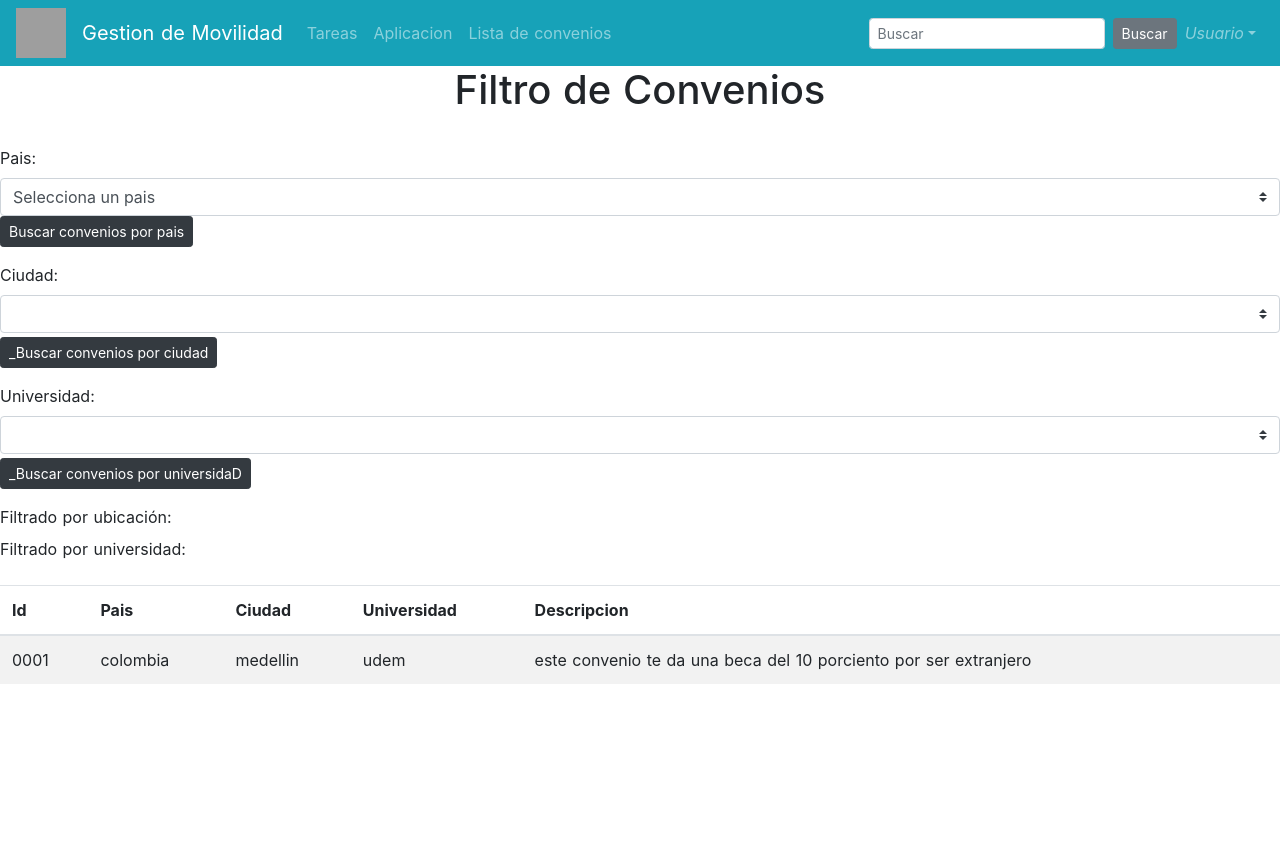
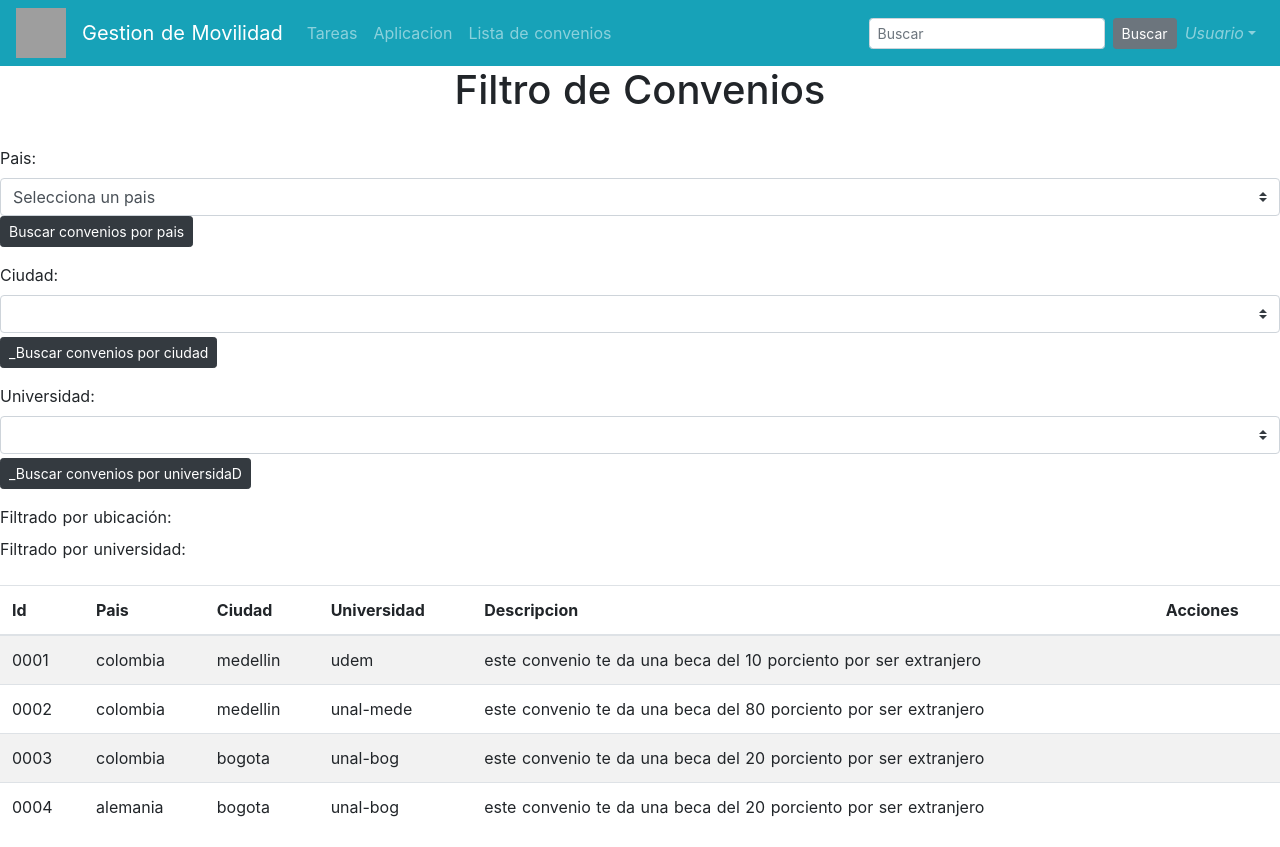
Before and after one commit to EstivenCano/proyecto_web, a Nuxt app: page /listaFiltrada in a window 1280 px wide. Before the commit the page ends 800 px from the top, so only its background shows below. Built offline with nearby package versions, Linux system fonts and the light colour scheme; grey boxes are pictures that could not be loaded.

Commit message:
correcion listado

```diff
--- a/package.json
+++ b/package.json
@@ -14,7 +14,8 @@
     "bootstrap": "^4.1.3",
     "bootstrap-vue": "^2.0.0",
     "npx": "^10.2.2",
-    "nuxt": "^2.11.0"
+    "nuxt": "^2.11.0",
+    "veu": "^1.0.1"
   },
   "devDependencies": {}
 }
--- a/pages/listaFiltrada.vue
+++ b/pages/listaFiltrada.vue
@@ -15,13 +15,21 @@
 
         <b-form-group id="input-group-2" label="Ciudad:" label-for="input-2">
           <b-form-select v-model="selected1" class="mb-1">
-            <b-form-select-option-group label="Ciudades de colombia">
-              <b-form-select-option :value=" 'colombia/medellin' ">Medellín</b-form-select-option>
-              <b-form-select-option :value=" 'colombia/bogota' ">Bogotá</b-form-select-option>
+            <b-form-select-option-group label="Universidades ubicadas en Colombia-Medellín">
+                    <b-form-select-option :value=" 'udem' ">Universidad de Medellín</b-form-select-option>
+                    <b-form-select-option :value=" 'unal-mede' ">Universidad Nacional de Medellín</b-form-select-option>
                 </b-form-select-option-group>
-            <b-form-select-option-group label="Ciudades de alemania">
-              <b-form-select-option :value=" 'alemania/munich' ">Múnich</b-form-select-option>
-              <b-form-select-option :value=" 'alemania/berlin' ">Berlín</b-form-select-option>
+                <b-form-select-option-group label="Universidades ubicadas en Colombia-Bogota">
+                    <b-form-select-option :value=" 'unal-bog' ">Universidad Nacional de Bogota</b-form-select-option>
+                    <b-form-select-option :value=" 'uniandes' ">Universidad de los Andes</b-form-select-option>
+                </b-form-select-option-group>
+                <b-form-select-option-group label="Universidades ubicadas en Alemania-Múnich">
+                    <b-form-select-option :value=" 'munich-uoas' ">Munich university of applied sciences</b-form-select-option>
+                    <b-form-select-option :value=" 'munich-university' ">Universidad de munich</b-form-select-option>
+                </b-form-select-option-group>
+                <b-form-select-option-group label="Universidades ubicadas en Alemania-Berlín">
+                    <b-form-select-option :value=" 'berlin-tu' ">Tu Berlín</b-form-select-option>
+                    <b-form-select-option :value=" 'berlin-ulb' ">Universidad libre de Berlín</b-form-select-option>
                 </b-form-select-option-group>
           </b-form-select>
           <b-button size="sm" @click="listarConveniosCiudad(selected1)" variant="dark">_Buscar convenios por ciudad</b-button>
@@ -84,9 +92,33 @@ export default {
             pais: "colombia",
             ciudad: "medellin",
             universidad: "udem",
-          descripcion:
-            "este convenio te da una beca del 10 porciento por ser extranjero"
-        }
+            descripcion: "este convenio te da una beca del 10 porciento por ser extranjero",
+            acciones: true
+          },
+          {
+            id: "0002",
+            pais: "colombia",
+            ciudad: "medellin",
+            universidad: "unal-mede",
+            descripcion: "este convenio te da una beca del 80 porciento por ser extranjero",
+            acciones: true
+          },
+          {
+            id: "0003",
+            pais: "colombia",
+            ciudad: "bogota",
+            universidad: "unal-bog",
+            descripcion: "este convenio te da una beca del 20 porciento por ser extranjero",
+            acciones: true
+          },
+          {
+            id: "0004",
+            pais: "alemania",
+            ciudad: "bogota",
+            universidad: "unal-bog",
+            descripcion: "este convenio te da una beca del 20 porciento por ser extranjero",
+            acciones: true
+          },
       ],
 
       show: true
```
Also changed, not shown: 1 other file (tests, documents, lock files or other folders). Lines whose indentation alone changed are shown as unchanged.
